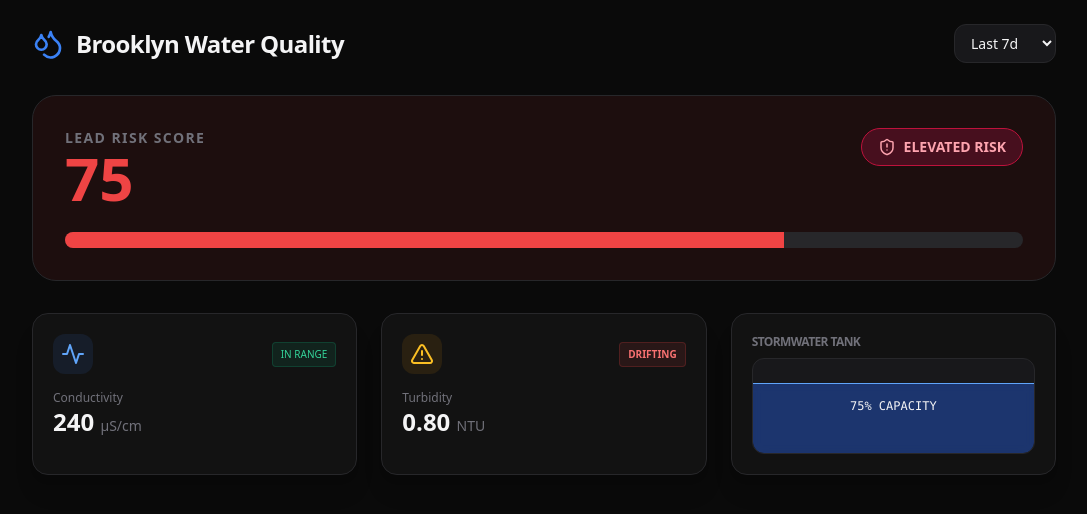
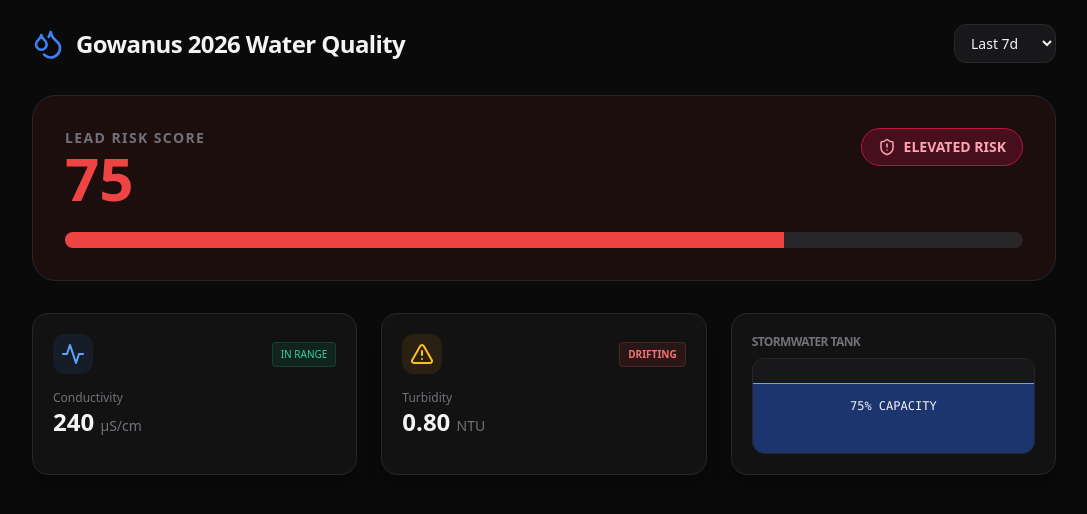
Before and after one commit to akulim/sponge-2026, a React (Vite) app: page / in a window 1280 px wide. Shown: the top 514 px of the page, without its empty margins (96-1183 px from the left). Built offline with nearby package versions, Linux system fonts and the light colour scheme.

Commit message:
Update App.jsx

```diff
--- a/src/App.jsx
+++ b/src/App.jsx
@@ -51,7 +51,7 @@
         <header className="flex justify-between items-center mb-8">
           <div className="flex items-center gap-3">
             <Droplets className="text-blue-500 w-8 h-8" />
-            <h1 className="text-2xl font-bold tracking-tight">Brooklyn Water Quality</h1>
+            <h1 className="text-2xl font-bold tracking-tight">Gowanus 2026 Water Quality</h1>
           </div>
           <select
             value={range}
```
